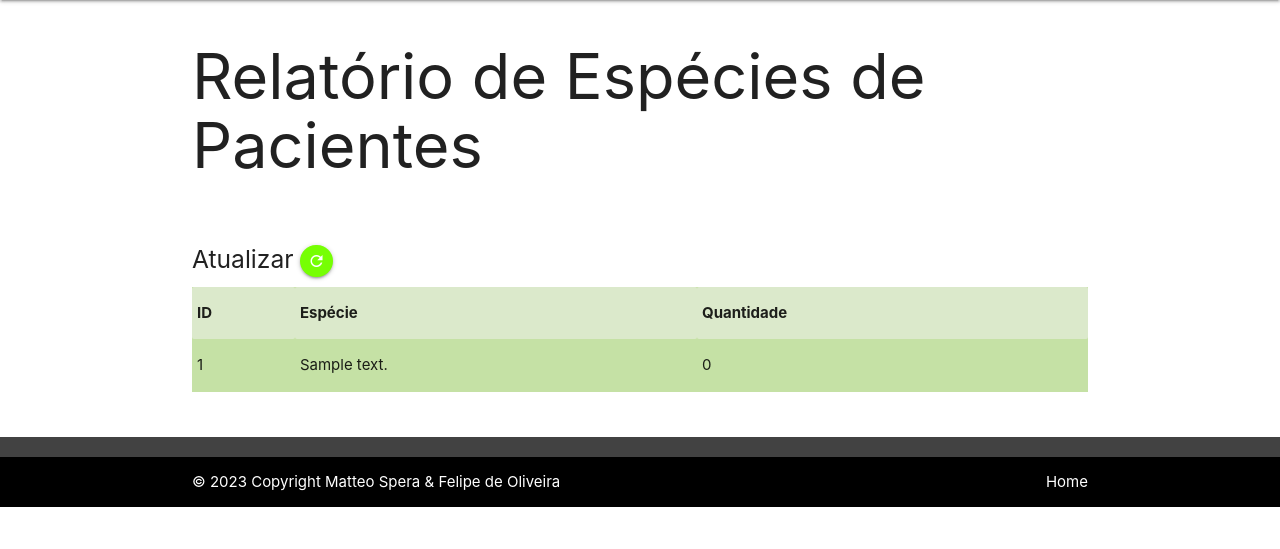
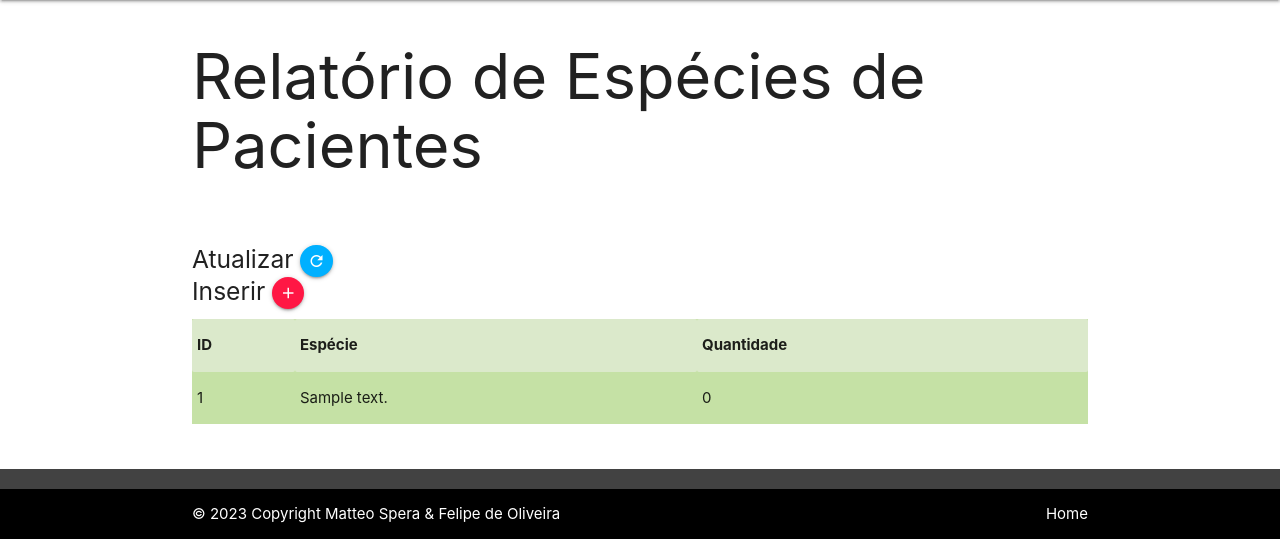
Before and after one commit to MatteoSpera/ClinicaBichoFeliz, a PHP site: page /VIEW/especie/lstEspecie.php in a window 1280 px wide. Shown: the part 64-613 px from the top of the page. Run offline with PHP 8.4, Linux system fonts and the light colour scheme; the visitor is signed in with stand-in values (Sample User, id 1); tables that the repository leaves empty or names only in its code hold one stand-in row (values such as "Sample post").

Commit message:
Botão Inserir colocado no Listar Espécie

```diff
--- a/VIEW/especie/lstEspecie.php
+++ b/VIEW/especie/lstEspecie.php
@@ -32,7 +32,12 @@ $lstEspecie = $bll->Select();
 
     <div class="container">
         <h1>Relatório de Espécies de Pacientes</h1><br>
-        <h5>Atualizar <a class="btn-floating btn-small waves-effect waves-light light-green accent-3" href="javascript:location.reload();"><i class="material-icons">refresh</i></a></h5>
+        <h5>
+            Atualizar <a class="btn-floating btn-small waves-effect waves-light light-blue accent-3" href="javascript:location.reload();"><i class="material-icons">refresh</i></a> <br>
+            Inserir <a class="btn-floating btn-small waves-effect waves-light red accent-3" href="insEspecie.php"><i class="material-icons">add</i></a> <br>
+
+
+        </h5>
 
         <table class="striped light-green lighten-3">
 
```
